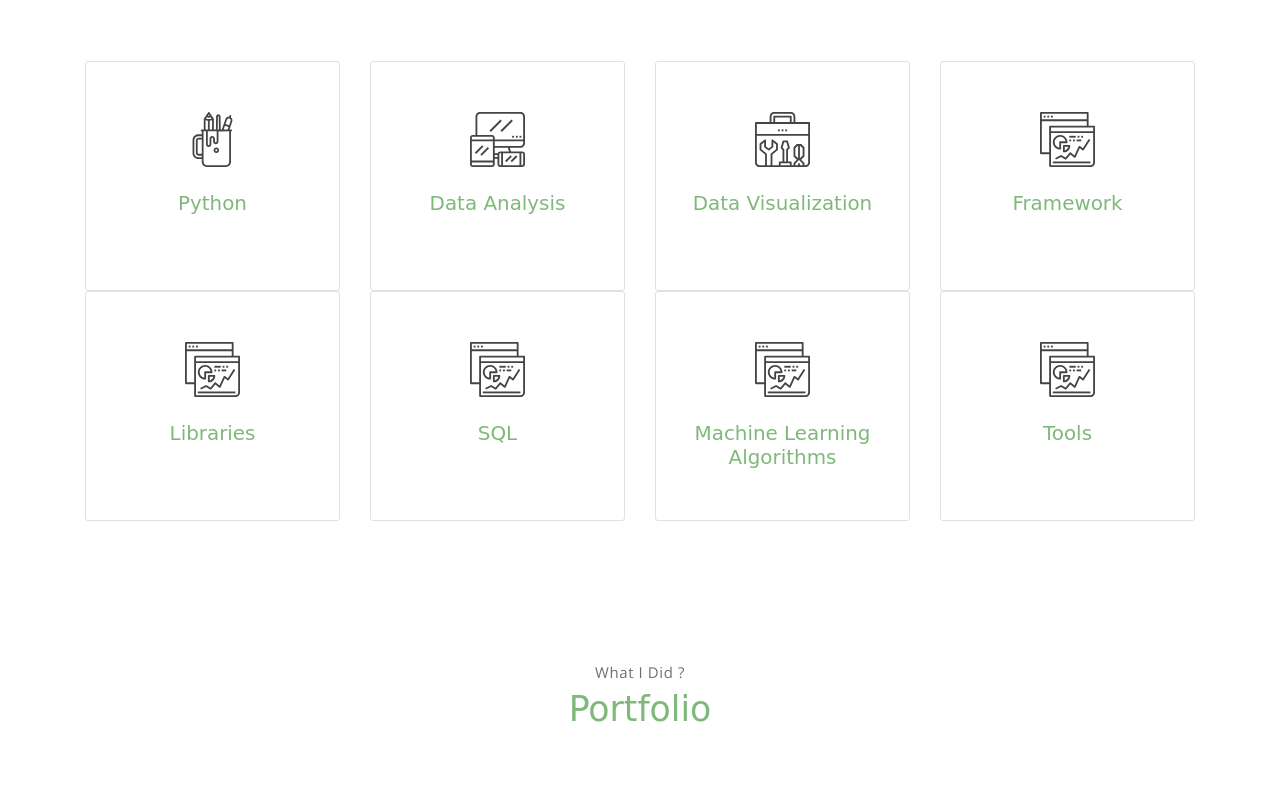
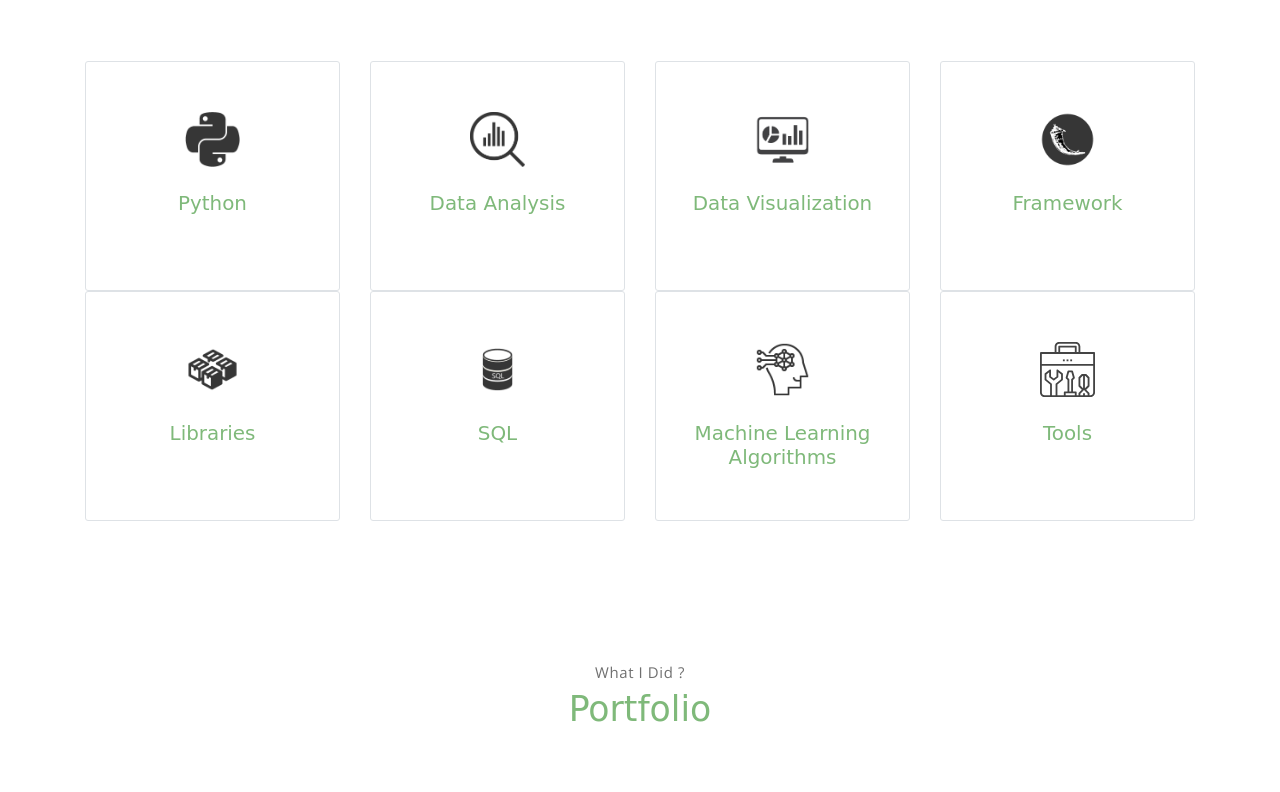
Before and after one commit to niahizkia/niahizkia.github.io, a plain HTML site: page index.html in a window 1280 px wide. Shown: the part 1328-2120 px from the top of the page. Drawn offline with nearby package versions, Linux system fonts and the light colour scheme; a web font is replaced by a local one.

Commit message:
update skills

```diff
--- a/index.html
+++ b/index.html
@@ -96,7 +96,7 @@
                 <div class="col-md-6 col-lg-3">
                     <div class="service-card">
                         <div class="body">
-                            <img src="assets/imgs/pencil-case.svg" alt="Download free bootstrap 4 landing page, free boootstrap 4 templates, Download free bootstrap 4.1 landing page, free boootstrap 4.1.1 templates, meyawo Landing page" class="icon">
+                            <img src="assets/imgs/python.webp" alt="Download free bootstrap 4 landing page, free boootstrap 4 templates, Download free bootstrap 4.1 landing page, free boootstrap 4.1.1 templates, meyawo Landing page" class="icon">
                             <h6 class="title">Python</h6>
                             <p class="subtitle">
                                 Excellent data structure and Object Oriented Programming skills.
@@ -107,7 +107,7 @@
                 <div class="col-md-6 col-lg-3">
                     <div class="service-card">
                         <div class="body">
-                            <img src="assets/imgs/responsive.svg" alt="Download free bootstrap 4 landing page, free boootstrap 4 templates, Download free bootstrap 4.1 landing page, free boootstrap 4.1.1 templates, meyawo Landing page" class="icon">
+                            <img src="assets/imgs/DA.png" alt="Download free bootstrap 4 landing page, free boootstrap 4 templates, Download free bootstrap 4.1 landing page, free boootstrap 4.1.1 templates, meyawo Landing page" class="icon">
                             <h6 class="title">Data Analysis</h6>
                             <p class="subtitle">Familiar with data management and manipulation tools such as Pandas and Numpy.</p>
                         </div>
@@ -116,7 +116,7 @@
                 <div class="col-md-6 col-lg-3">
                     <div class="service-card">
                         <div class="body">
-                            <img src="assets/imgs/toolbox.svg" alt="Download free bootstrap 4 landing page, free boootstrap 4 templates, Download free bootstrap 4.1 landing page, free boootstrap 4.1.1 templates, meyawo Landing page" class="icon">
+                            <img src="assets/imgs/DV.png" alt="Download free bootstrap 4 landing page, free boootstrap 4 templates, Download free bootstrap 4.1 landing page, free boootstrap 4.1.1 templates, meyawo Landing page" class="icon">
                             <h6 class="title">Data Visualization</h6>
                             <p class="subtitle">Presents visualization data very well, using tools like Matplotlib, Seaborn, and Tableau.</p>
                         </div>
@@ -125,7 +125,7 @@
                 <div class="col-md-6 col-lg-3">
                     <div class="service-card">
                         <div class="body">
-                            <img src="assets/imgs/analytics.svg" alt="Download free bootstrap 4 landing page, free boootstrap 4 templates, Download free bootstrap 4.1 landing page, free boootstrap 4.1.1 templates, meyawo Landing page" class="icon">
+                            <img src="assets/imgs/flask.png" alt="Download free bootstrap 4 landing page, free boootstrap 4 templates, Download free bootstrap 4.1 landing page, free boootstrap 4.1.1 templates, meyawo Landing page" class="icon">
                             <h6 class="title">Framework</h6>
                             <p class="subtitle">Familiar and able to use Python frameworks such as Flask and Django very well.</p>
                         </div>
@@ -136,7 +136,7 @@
                 <div class="col-md-6 col-lg-3">
                     <div class="service-card">
                         <div class="body">
-                            <img src="assets/imgs/analytics.svg" alt="Download free bootstrap 4 landing page, free boootstrap 4 templates, Download free bootstrap 4.1 landing page, free boootstrap 4.1.1 templates, meyawo Landing page" class="icon">
+                            <img src="assets/imgs/package.png" alt="Download free bootstrap 4 landing page, free boootstrap 4 templates, Download free bootstrap 4.1 landing page, free boootstrap 4.1.1 templates, meyawo Landing page" class="icon">
                             <h6 class="title">Libraries</h6>
                             <p class="subtitle">Familiar with many libraries such as Scikit-learn, TensorFlow, Keras, NLTK, and OpenCV.</p>
                         </div>
@@ -145,7 +145,7 @@
                 <div class="col-md-6 col-lg-3">
                     <div class="service-card">
                         <div class="body">
-                            <img src="assets/imgs/analytics.svg" alt="Download free bootstrap 4 landing page, free boootstrap 4 templates, Download free bootstrap 4.1 landing page, free boootstrap 4.1.1 templates, meyawo Landing page" class="icon">
+                            <img src="assets/imgs/sql.png" alt="Download free bootstrap 4 landing page, free boootstrap 4 templates, Download free bootstrap 4.1 landing page, free boootstrap 4.1.1 templates, meyawo Landing page" class="icon">
                             <h6 class="title">SQL</h6>
                             <p class="subtitle">Good query capabilities. Familiar with PostgreSQL, MySQL, and SQLite.</p>
                         </div>
@@ -154,7 +154,7 @@
                 <div class="col-md-6 col-lg-3">
                     <div class="service-card">
                         <div class="body">
-                            <img src="assets/imgs/analytics.svg" alt="Download free bootstrap 4 landing page, free boootstrap 4 templates, Download free bootstrap 4.1 landing page, free boootstrap 4.1.1 templates, meyawo Landing page" class="icon">
+                            <img src="assets/imgs/ML.png" alt="Download free bootstrap 4 landing page, free boootstrap 4 templates, Download free bootstrap 4.1 landing page, free boootstrap 4.1.1 templates, meyawo Landing page" class="icon">
                             <h6 class="title">Machine Learning Algorithms</h6>
                             <p class="subtitle">Familiar with various ML algorithms in regression, classification, and prediction problems.</p>
                         </div>
@@ -163,7 +163,7 @@
                 <div class="col-md-6 col-lg-3">
                     <div class="service-card">
                         <div class="body">
-                            <img src="assets/imgs/analytics.svg" alt="Download free bootstrap 4 landing page, free boootstrap 4 templates, Download free bootstrap 4.1 landing page, free boootstrap 4.1.1 templates, meyawo Landing page" class="icon">
+                            <img src="assets/imgs/toolbox.svg" alt="Download free bootstrap 4 landing page, free boootstrap 4 templates, Download free bootstrap 4.1 landing page, free boootstrap 4.1.1 templates, meyawo Landing page" class="icon">
                             <h6 class="title">Tools</h6>
                             <p class="subtitle">Familiar with IT Tools such as VSCode, Git, Jupyter Notebook and KNIME.</p>
                         </div>
```
Also changed, not shown: assets/imgs/DA.png (added), assets/imgs/DV.png (added), assets/imgs/ML.png (added), assets/imgs/flask.png (added), assets/imgs/img-1.jpg (deleted), assets/imgs/img-2.jpg (deleted), assets/imgs/man.png (deleted), assets/imgs/package.png (added), assets/imgs/pencil-case.svg (deleted), assets/imgs/python.png (added), assets/imgs/python.webp (added), assets/imgs/scooter.svg (deleted), assets/imgs/shipped.svg (deleted), assets/imgs/sql.png (added), 1 more files.
